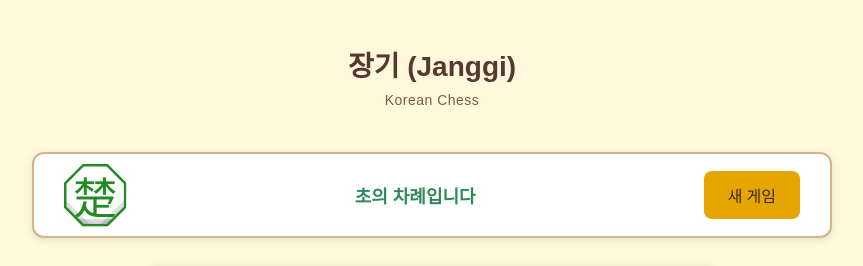
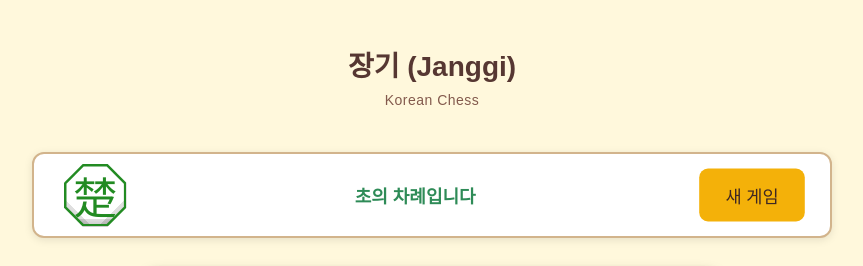
Before and after one commit to KingJae6721/Janggi, a React (Vite) app in the folder frontend/: page / in a window 1280 px wide. In both pictures the pointer is over the button "새 게임". Shown: the top 266 px of the page, without its empty margins (208-1071 px from the left). Built offline with nearby package versions, Linux system fonts and the light colour scheme; no server answers; a web font is replaced by a local one.

Commit message:
feat: add disabled state to Button component

```diff
--- a/frontend/src/components/common/Button.css
+++ b/frontend/src/components/common/Button.css
@@ -16,5 +16,23 @@
 }
 
 .button:hover {
-  background-color: #e6a600;
+  background-color: #f4b109;
+  transform: scale(1.1);
+  transition: transform 0.1s ease;
 }
+.button:not(:hover) {
+  transform: scale(1);
+  transition: transform 0.1s ease;
+}
+
+.button:disabled {
+  background-color: #ccc;
+  color: #666;
+  cursor: not-allowed;
+  opacity: 0.6;
+}
+
+.button:disabled:hover {
+  background-color: #ccc;
+  transform: scale(1);
+}
--- a/frontend/src/components/common/Button.tsx
+++ b/frontend/src/components/common/Button.tsx
@@ -3,12 +3,17 @@ import './Button.css';
 type ButtonProps = {
   children: React.ReactNode;
   onClick?: () => void;
+  disabled?: boolean;
 };
 
-export const Button = ({ children, onClick }: ButtonProps) => {
+export const Button = ({
+  children,
+  onClick,
+  disabled = false,
+}: ButtonProps) => {
   return (
     <div className='button-container'>
-      <button className='button' onClick={onClick}>
+      <button className='button' onClick={onClick} disabled={disabled}>
         {children}
       </button>
     </div>
```
